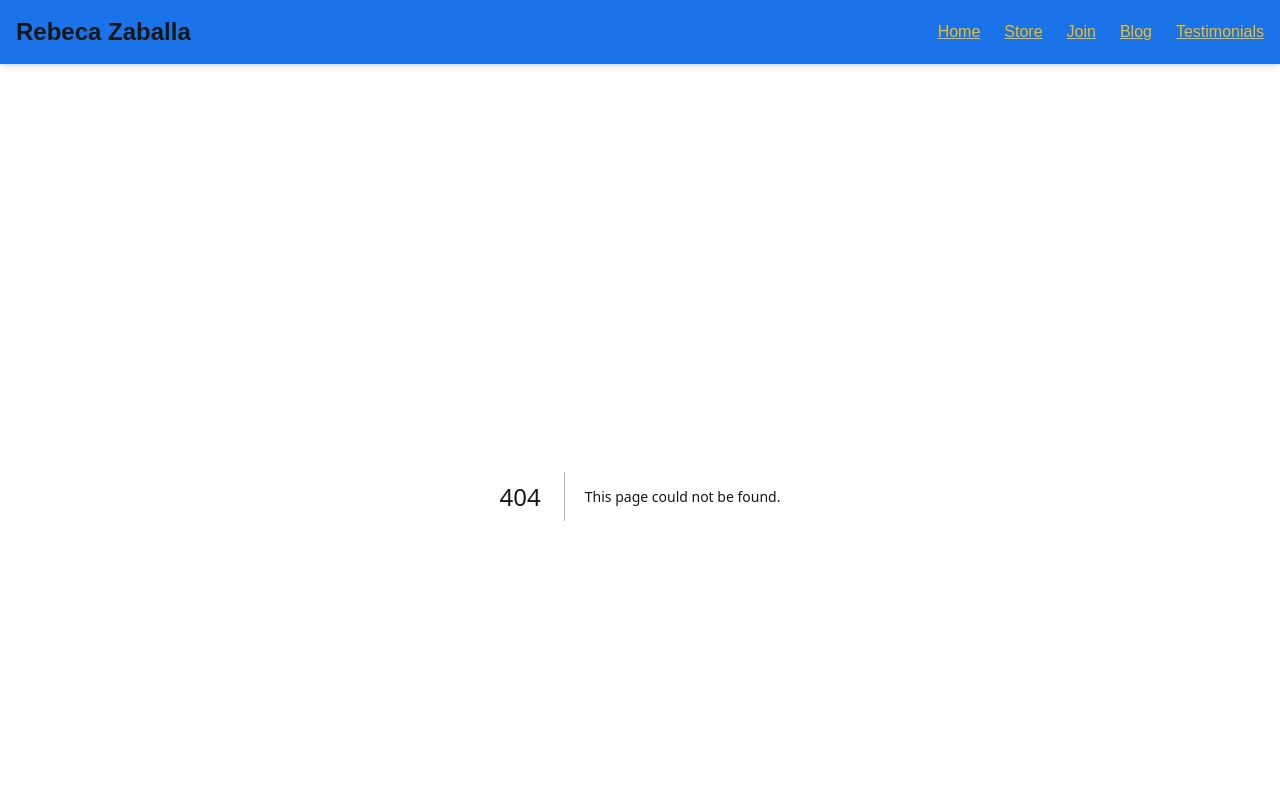
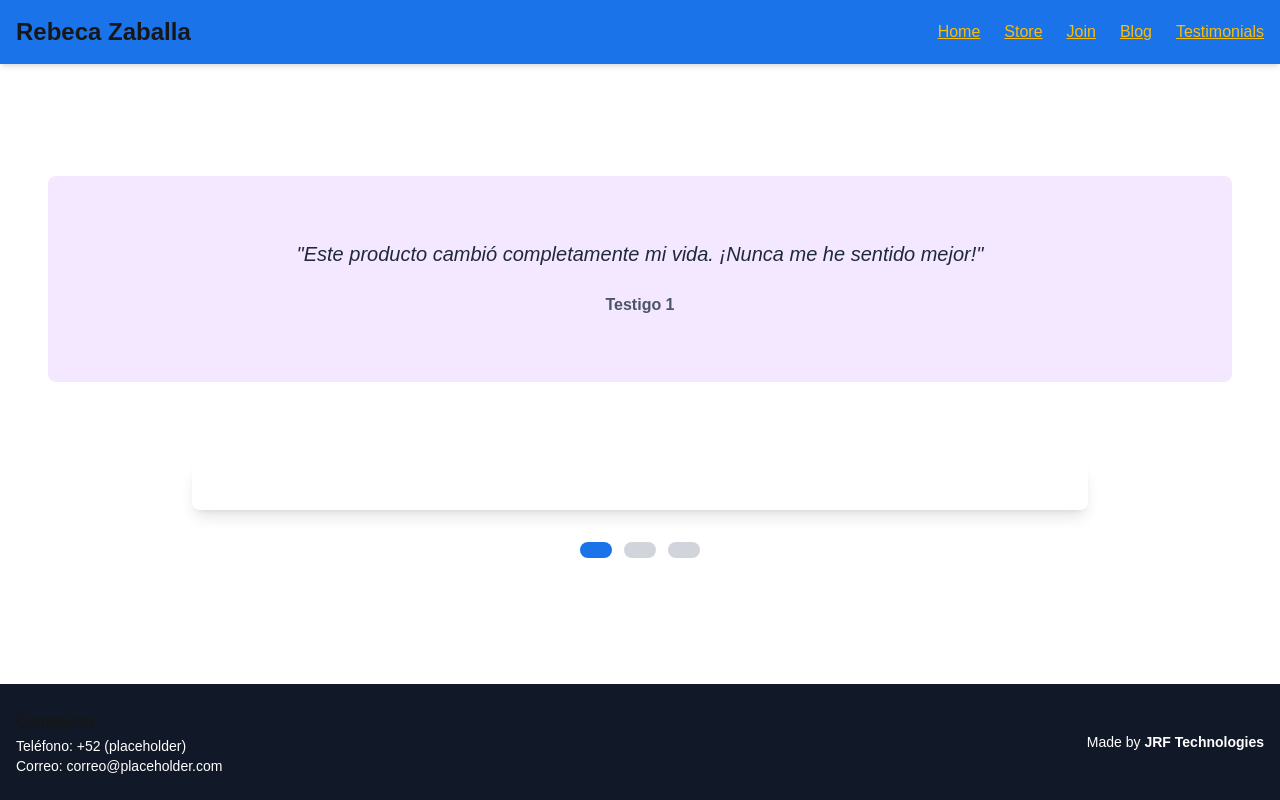
Before and after one commit to TheJRFGitHub/rebecaLandingPage, a Next.js app: page /testimonials in a window 1280 px wide. Before the commit this address had no page. Shown: the top 800 px of the page. Built offline with nearby package versions, Linux system fonts and the light colour scheme.

Commit message:
Initial commit - restart Git repository

```diff
--- /dev/null
+++ b/app/testimonials/page.tsx
@@ -0,0 +1,78 @@
+"use client";
+
+import { useState, useEffect } from "react";
+
+export default function Testimonials() {
+  const testimonials = [
+    {
+      id: 1,
+      quote:
+        "Este producto cambió completamente mi vida. ¡Nunca me he sentido mejor!",
+      author: "Testigo 1",
+    },
+    {
+      id: 2,
+      quote:
+        "Las soluciones de Nikken son un cambio total para el bienestar. Altamente recomendado.",
+      author: "Testigo 2",
+    },
+    {
+      id: 3,
+      quote:
+        "La mejor inversión que he hecho para mi salud. ¡Calidad excepcional!",
+      author: "Testigo 3",
+    },
+  ];
+
+  const [current, setCurrent] = useState(0);
+
+  // Automatically transition slides every 50 seconds
+  useEffect(() => {
+    const interval = setInterval(() => {
+      setCurrent((prev) => (prev + 1) % testimonials.length);
+    }, 20000); // 20 seconds
+    return () => clearInterval(interval);
+  }, [testimonials.length]);
+
+  return (
+    <div className="container mx-auto py-20 text-center"> {/* Added py-12 for extra spacing */}
+      {/* Header Section */}
+      <div className="bg-purple-100 rounded-lg p-16 mb-20"> {/* Increased padding and margin */}
+
+        <blockquote className="text-lg md:text-xl font-medium italic text-gray-800">
+          "{testimonials[current].quote}"
+        </blockquote>
+        <p className="mt-6 text-gray-600 font-semibold">
+          {testimonials[current].author}
+        </p>
+      </div>
+
+      {/* Carousel Section */}
+      <div className="relative max-w-4xl mx-auto">
+        <div className="flex overflow-hidden rounded-lg shadow-lg">
+          {testimonials.map((_, index) => (
+            <div
+              key={index}
+              className={`w-full flex-shrink-0 p-6 transition-opacity duration-500 ${
+                index === current ? "opacity-100" : "opacity-0"
+              }`}
+            />
+          ))}
+        </div>
+
+        {/* Navigation Dots */}
+        <div className="mt-8 flex justify-center space-x-3"> {/* Adjusted spacing for dots */}
+          {testimonials.map((_, index) => (
+            <button
+              key={index}
+              className={`w-3 h-3 rounded-full ${
+                index === current ? "bg-primary" : "bg-gray-300"
+              }`}
+              onClick={() => setCurrent(index)}
+            />
+          ))}
+        </div>
+      </div>
+    </div>
+  );
+}
```
